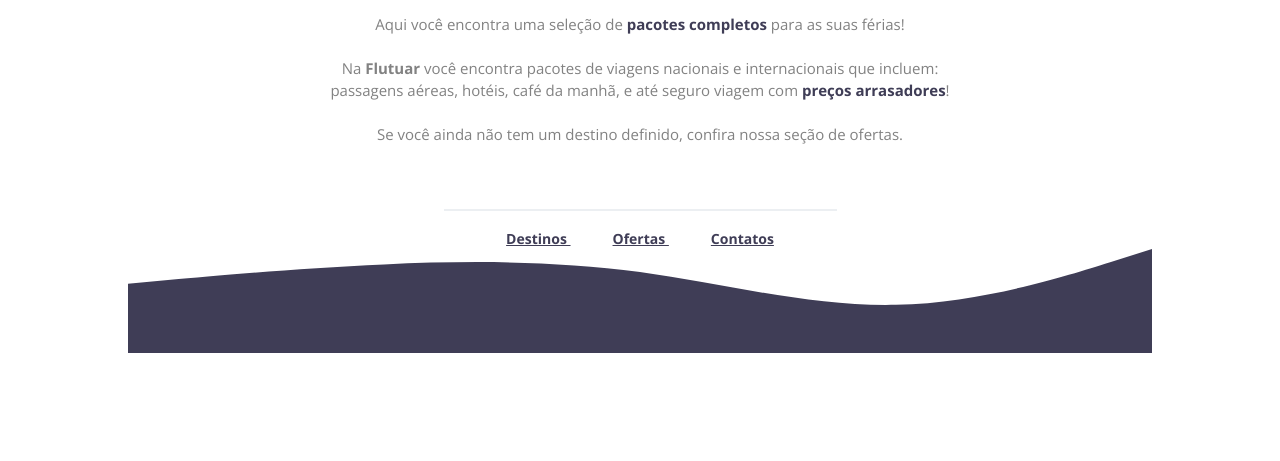
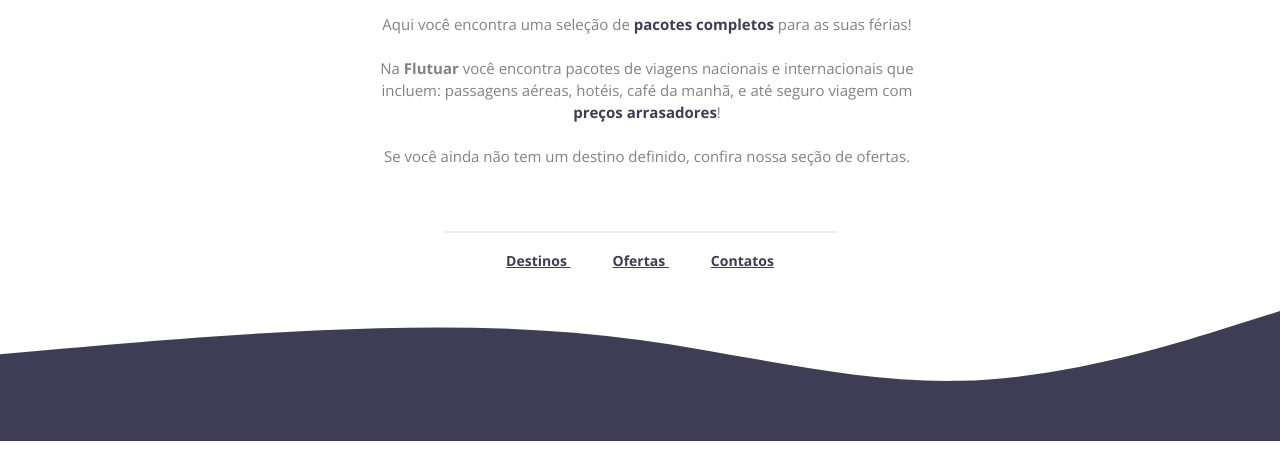
Before and after one commit to mayumayara/challenge01, a plain HTML site: page index.html in a window 1280 px wide. Shown: the part 339-800 px from the top of the page. Drawn offline with nearby package versions, Linux system fonts and the light colour scheme.

Commit message:
pequenas alterações no css

```diff
--- a/style.css
+++ b/style.css
@@ -40,6 +40,11 @@ p {
     font-style: normal;
     font-weight: 400;
     line-height: 22px;
+
+    margin-left: 50px;
+    margin-bottom: 64px;
+
+    width: 540px;
 }
 
 p span {
@@ -70,8 +75,9 @@ a + a {
 }
 
 #wave {
-    margin: auto;
-    height: 104px;
-    width: 1024px;
-    position: static
+    top: 40px;
+    bottom: 0;
+    left: 0;
+    width: 100%;
+    position: relative;
 }
```
